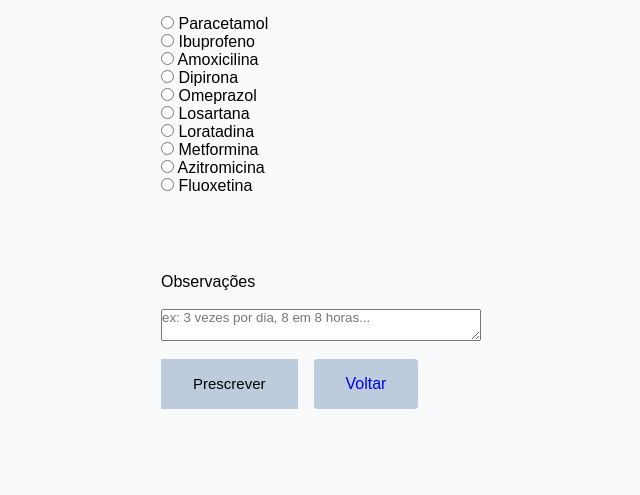
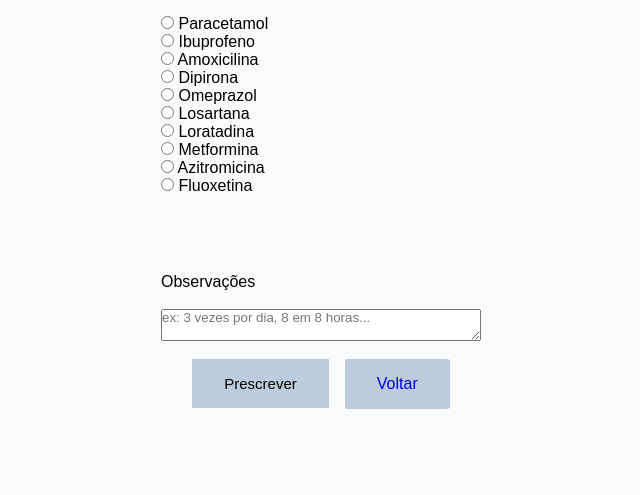
Before and after one commit to crispimUchoa/projetofinaldb, a Flask app: page /medico/consulta/1/prescricao in a window 1280 px wide. Shown: the part 292-787 px from the top of the page, without its empty margins (319-959 px from the left). Run offline with Flask 3, Linux system fonts and the light colour scheme.

Commit message:
alinhamento de botoes na tela prescrições

```diff
--- a/static/css/styles.css
+++ b/static/css/styles.css
@@ -160,6 +160,7 @@ input {
 .botoes{
     display: flex;
     gap: 1rem;
+
 }
 
 .link-btn{
@@ -213,6 +214,11 @@ input {
     width: 100%;
 }
 
+.presc-form{
+    justify-content: center;
+    align-items: center;
+}
+
 .login-div {
     padding: 2rem;
     margin: auto;
--- a/templates/medico/prescricao.html
+++ b/templates/medico/prescricao.html
@@ -24,7 +24,7 @@
     <label for="observacoes-text-area">Observações</label> <br>
     <textarea name="observacao" id="observacoes-text-area" placeholder='ex: 3 vezes por dia, 8 em 8 horas...'></textarea>
     <br>
-    <div class="botoes">
+    <div class="botoes presc-form">
         <button type="submit" class='btn'>Prescrever</button>
         <a href="{{ url_for('medico_consulta', id_consulta = consulta.id) }}" class='link-btn fazer-prescricao-btn'>Voltar</a>
     </div>
```
